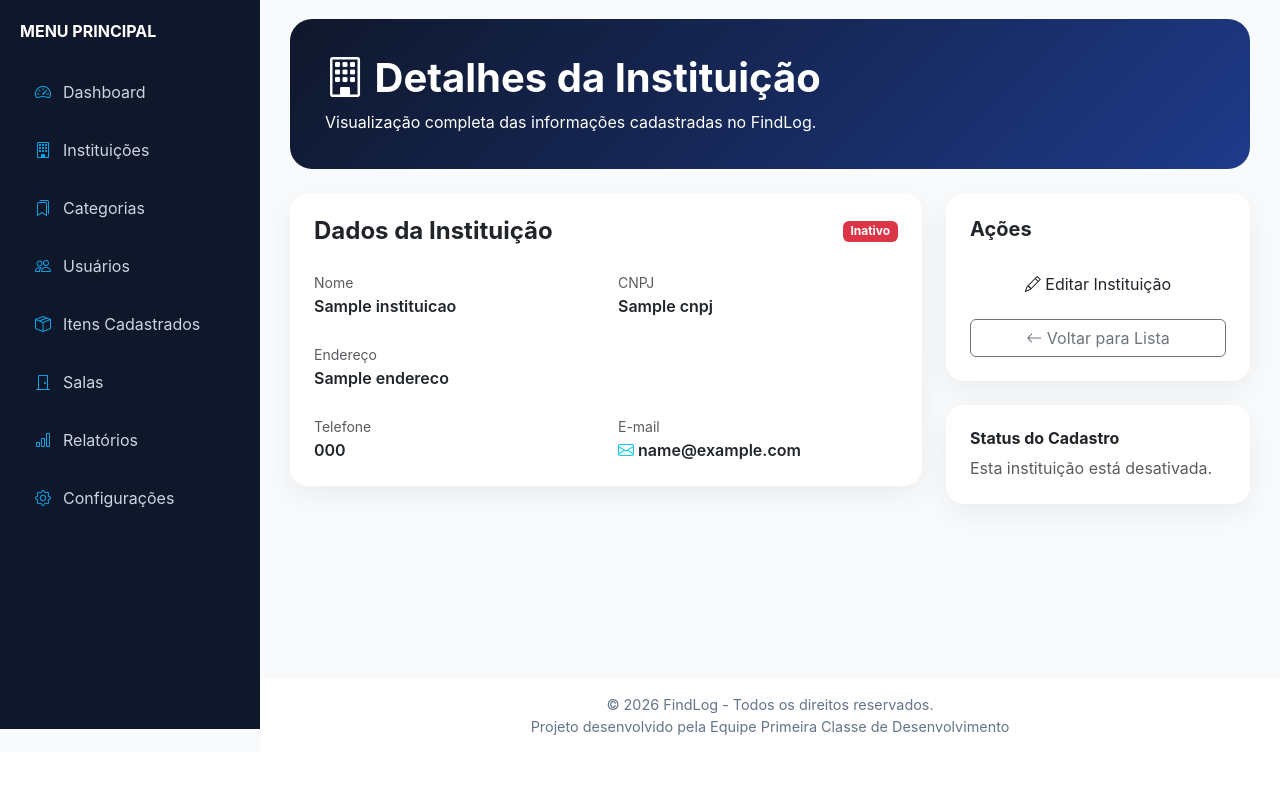
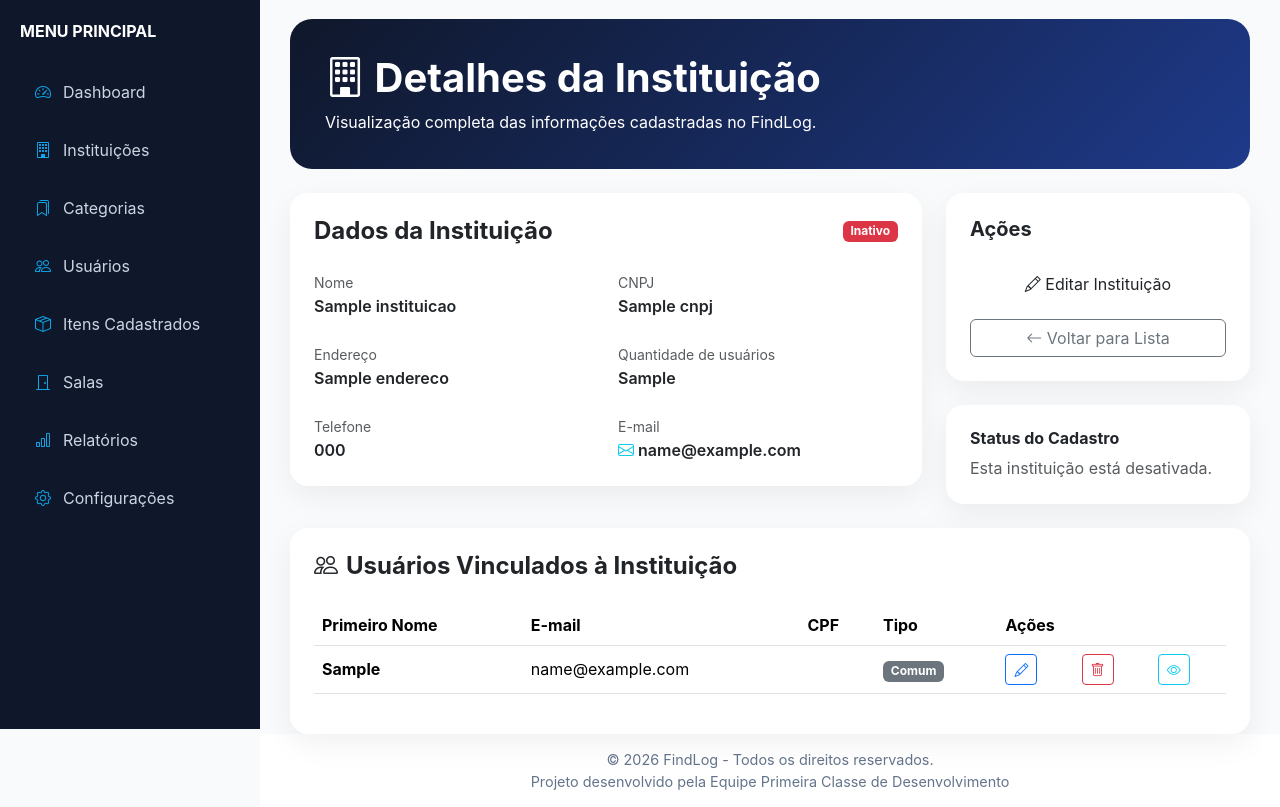
Before and after one commit to willianjonhy05/FindLogV1, a Flask app: template templates/admin/instituicao/detalhes.html in a window 1280 px wide. Shown: the part 71-878 px from the top of the page. Before the commit the page ends 806 px from the top, so only its background shows below. Run offline with Flask 3, Linux system fonts and the light colour scheme; the template is opened without the code that fills it: most values are stand-ins (such as "Sample title", 1, 10 or a date in 2020).

Commit message:
funções avançadas de instituição

```diff
--- a/templates/admin/instituicao/detalhes.html
+++ b/templates/admin/instituicao/detalhes.html
@@ -1,319 +1,213 @@
 {% extends "base.html" %}
-
 
 {% block title %}
 Detalhes da Instituição
 {% endblock %}
 
-
-
 {% block content %}
 
-
-
 <div class="welcome-card mb-4">
-
-
     <h1 class="fw-bold">
-
         <i class="bi bi-building"></i>
-
         Detalhes da Instituição
-
     </h1>
-
-
     <p class="mb-0">
-
         Visualização completa das informações cadastradas no FindLog.
-
     </p>
-
-
 </div>
-
-
-
-
 
 <div class="row g-4">
 
-
-
     <!-- Informações principais -->
-
     <div class="col-lg-8">
-
-
         <div class="card table-card p-4">
-
-
             <div class="d-flex justify-content-between align-items-center mb-4">
-
-
                 <h4 class="fw-bold mb-0">
-
                     Dados da Instituição
-
                 </h4>
 
-
                 <span class="badge {% if instituicao.ativo %}bg-success{% else %}bg-danger{% endif %}">
-
                     {% if instituicao.ativo %}
                     Ativo
                     {% else %}
                     Inativo
                     {% endif %}
-
                 </span>
-
-
             </div>
-
-
-
-
 
             <div class="row g-4">
 
-
+                <div class="col-md-6">
+                    <label class="text-muted small">
+                        Nome
+                    </label>
+                    <div class="fw-semibold">
+                        {{ instituicao.nome }}
+                    </div>
+                </div>
 
                 <div class="col-md-6">
-
                     <label class="text-muted small">
-
-                        Nome
-
+                        CNPJ
                     </label>
-
-
-                    <div class="fw-semibold">
-
-                        {{ instituicao.nome }}
-
+                    <div class="fw-semibold cnpj-format">
+                        {{ instituicao.cnpj }}
                     </div>
-
                 </div>
 
-
-
-
+                <div class="col-md-6">
+                    <label class="text-muted small">
+                        Endereço
+                    </label>
+                    <div class="fw-semibold">
+                        {{ instituicao.endereco }}
+                    </div>
+                </div>
 
                 <div class="col-md-6">
-
                     <label class="text-muted small">
-
-                        CNPJ
-
+                        Quantidade de usuários
                     </label>
-
-
-                    <div class="fw-semibold cnpj-format">
-
-                        {{ instituicao.cnpj }}
-
+                    <div class="fw-semibold">
+                        {{ qtde_usuarios }}
                     </div>
-
                 </div>
 
-
-
-
-
-
-                <div class="col-12">
-
-
+                <div class="col-md-6">
                     <label class="text-muted small">
-
-                        Endereço
-
+                        Telefone
                     </label>
-
-
-                    <div class="fw-semibold">
-
-                        {{ instituicao.endereco }}
-
+                    <div class="fw-semibold telefone-format">
+                        <i class="bi bi-telephone text-info"></i>
+                        {{ instituicao.telefone }}
                     </div>
-
-
                 </div>
 
-
-
-
-
-
                 <div class="col-md-6">
-
-
-                    <label class="text-muted small ">
-
-                        Telefone
-
+                    <label class="text-muted small">
+                        E-mail
                     </label>
-
-
-                    <div class="fw-semibold telefone-format">
-
-
-                        <i class="bi bi-telephone text-info"></i>
-
-                        {{ instituicao.telefone }}
-
-
+                    <div class="fw-semibold">
+                        <i class="bi bi-envelope text-info"></i>
+                        {{ instituicao.email }}
                     </div>
-
-
                 </div>
 
+            </div>
+        </div>
+    </div>
 
+    <!-- Card lateral -->
+    <div class="col-lg-4">
+        <div class="card table-card p-4">
+            <h5 class="fw-bold mb-4">
+                Ações
+            </h5>
 
+            <div class="d-grid gap-3">
+                <a href="{{ url_for('atualizar_instituicao', cnpj=instituicao.cnpj) }}" class="btn btn-primary-custom">
+                    <i class="bi bi-pencil"></i>
+                    Editar Instituição
+                </a>
 
-
-
-                <div class="col-md-6">
-
-
-                    <label class="text-muted small">
-
-                        E-mail
-
-                    </label>
-
-
-                    <div class="fw-semibold">
-
-
-                        <i class="bi bi-envelope text-info"></i>
-
-                        {{ instituicao.email }}
-
-
-                    </div>
-
-
-                </div>
-
-
-
-
+                <a href="{{ url_for('lista_instituicoes') }}" class="btn btn-outline-secondary">
+                    <i class="bi bi-arrow-left"></i>
+                    Voltar para Lista
+                </a>
             </div>
-
-
-
         </div>
 
-
-
+        <div class="card table-card p-4 mt-4">
+            <h6 class="fw-bold">
+                Status do Cadastro
+            </h6>
+            <p class="mb-0 text-muted">
+                {% if instituicao.ativo %}
+                Esta instituição está habilitada para utilização do sistema.
+                {% else %}
+                Esta instituição está desativada.
+                {% endif %}
+            </p>
+        </div>
     </div>
-
-
-
-
-
-
-
-    <!-- Card lateral -->
-
-    <div class="col-lg-4">
-
-
-        <div class="card table-card p-4">
-
-
-            <h5 class="fw-bold mb-4">
-
-                Ações
-
-            </h5>
-
-
-
-            <div class="d-grid gap-3">
-
-
-
-                <a href="{{ url_for('atualizar_instituicao', cnpj=instituicao.cnpj) }}" class="btn btn-primary-custom">
-
-                    <i class="bi bi-pencil"></i>
-
-                    Editar Instituição
-
-                </a>
-
-
-
-
-
-                <a href="{{ url_for('lista_instituicoes') }}" class="btn btn-outline-secondary">
-
-
-                    <i class="bi bi-arrow-left"></i>
-
-                    Voltar para Lista
-
-
-                </a>
-
-
-
-            </div>
-
-
-
-        </div>
-
-
-
-
-        <div class="card table-card p-4 mt-4">
-
-
-            <h6 class="fw-bold">
-
-                Status do Cadastro
-
-            </h6>
-
-
-            <p class="mb-0 text-muted">
-
-                {% if instituicao.ativo %}
-
-                Esta instituição está habilitada para utilização do sistema.
-
-                {% else %}
-
-                Esta instituição está desativada.
-
-                {% endif %}
-
-            </p>
-
-
-
-        </div>
-
-
-
-    </div>
-
-
-
-
 
 </div>
 
+<!-- SEÇÃO DE USUÁRIOS VINCULADOS -->
+<div class="card table-card p-4 mt-4">
+    <h4 class="fw-bold mb-4">
+        <i class="bi bi-people me-2"></i>Usuários Vinculados à Instituição
+    </h4>
 
+    <div class="table-responsive">
+        <table class="table align-middle">
+            <thead>
+                <tr>
+                    <th>Primeiro Nome</th>
+                    <th>E-mail</th>
+                    <th>CPF</th>
+                    <th>Tipo</th>
+                    <th colspan="3">Ações</th>
+                </tr>
+            </thead>
+
+            <tbody>
+                {% for usuario in usuarios %}
+                <tr>
+                    <td>
+                        <strong>{{ usuario.nome.split()[0] if usuario.nome else 'N/D' }}</strong>
+                    </td>
+                    <td>
+                        {{ usuario.email }}
+                    </td>
+                    <td class="cpf-format">
+                        {{ usuario.cpf }}
+                    </td>
+                    <td>
+                        {% if usuario.tipo_usuario == 1 %}
+                            <span class="badge bg-danger">Administrador</span>
+                        {% elif usuario.tipo_usuario == 3 %}
+                            <span class="badge bg-info text-dark">Gestor de Sala</span>
+                        {% else %}
+                            <span class="badge bg-secondary">Comum</span>
+                        {% endif %}
+                    </td>
+
+                    <!-- Ações -->
+                    <td>
+                        <a href="{{ url_for('editar_usuario', username=usuario.username) }}"
+                            class="btn btn-sm btn-outline-primary" title="Editar">
+                            <i class="bi bi-pencil"></i>
+                        </a>
+                    </td>
+                    <td>
+                        <a href="{{ url_for('deletar_usuario', username=usuario.username) }}"
+                            class="btn btn-sm btn-outline-danger btn-delete" data-nome="{{ usuario.nome }}" title="Excluir">
+                            <i class="bi bi-trash"></i>
+                        </a>
+                    </td>
+                    <td>
+                        <a href="{{ url_for('visualizar_usuario', username=usuario.username) }}"
+                            class="btn btn-sm btn-outline-info" title="Visualizar">
+                            <i class="bi bi-eye"></i>
+                        </a>
+                    </td>
+                </tr>
+                {% else %}
+                <tr>
+                    <td colspan="7" class="text-center text-muted py-4">
+                        Nenhum usuário vinculado a esta instituição no momento.
+                    </td>
+                </tr>
+                {% endfor %}
+            </tbody>
+        </table>
+    </div>
+</div>
 
 {% endblock %}
 
-
 {% block scripts %}
-
 <script src="{{ url_for('static', filename='js/formatar_dados.js') }}"></script>
-
+<script src="{{ url_for('static', filename='js/confirmar_exclusao.js') }}"></script>
 {% endblock %}
--- a/templates/admin/usuario/detalhes.html
+++ b/templates/admin/usuario/detalhes.html
@@ -104,10 +104,12 @@ Detalhes do Usuário
                     <label class="text-muted small">
                         Instituição Vinculada
                     </label>
+                    <a href="{{ url_for('view_instituicao', cnpj=cpnj_instituicao) }}" class="text-decoration-none">
                     <div class="fw-semibold">
                         <i class="bi bi-building text-info me-1"></i>
                         {{ usuario.nome_instituicao or 'Não vinculada' }}
                     </div>
+                    </a>
                 </div>
 
                 {% if usuario.tipo_usuario == 3 %}
```
Also changed, not shown: controller/instituicao_controller.py (+11 -1 lines), controller/usuario_controller.py (+7 -1 lines), daos/usuario_dao.py (+32 -0 lines), models/usuario.py (+13 -0 lines).
